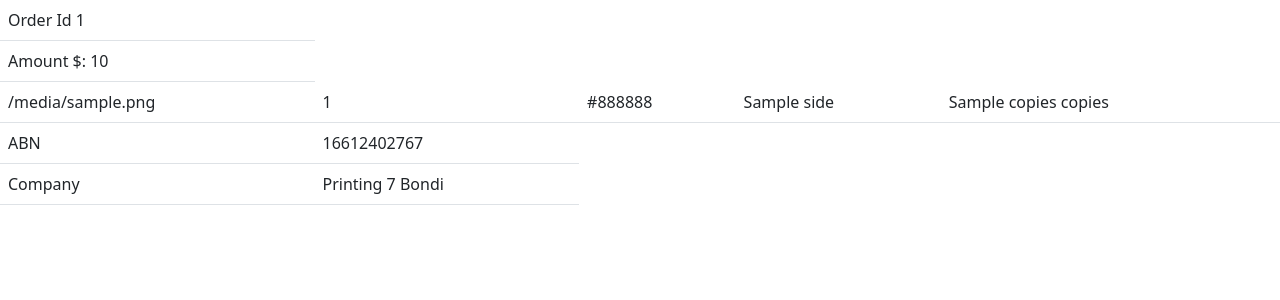
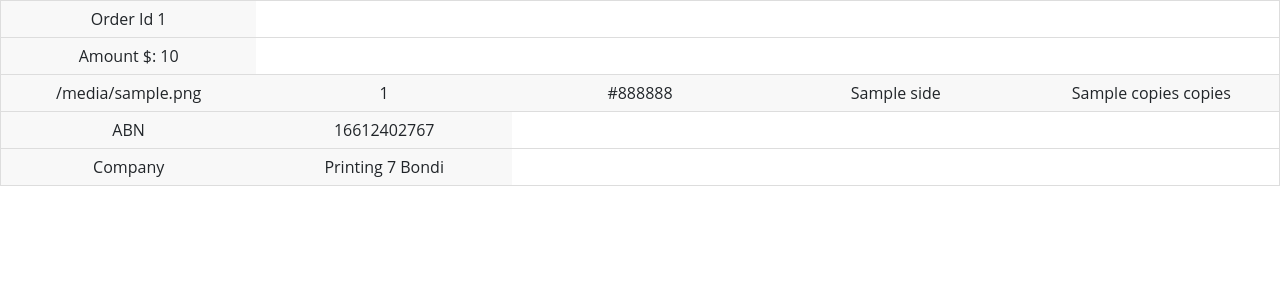
Before and after one commit to SmitVasoya3110/xrox_new, a Flask app: template templates/emailer.html in a window 1280 px wide. Shown: the top 300 px of the page. Run offline with Flask 2, Linux system fonts and the light colour scheme; the template is opened without the code that fills it: most values are stand-ins (such as "Sample title", 1, 10 or a date in 2020); some libraries are stand-ins or nearby versions.

Commit message:
Update emailer.html

```diff
--- a/templates/emailer.html
+++ b/templates/emailer.html
@@ -3,6 +3,55 @@
 <head>
     <meta charset="UTF-8">
     <link href="https://cdn.jsdelivr.net/npm/bootstrap@5.0.2/dist/css/bootstrap.min.css" rel="stylesheet" integrity="sha384-EVSTQN3/azprG1Anm3QDgpJLIm9Nao0Yz1ztcQTwFspd3yD65VohhpuuCOmLASjC" crossorigin="anonymous">
+    <style>
+        table {
+            border: 1px solid #ccc;
+            border-collapse: collapse;
+            margin: 0;
+            padding: 0;
+            width: 100%;
+            table-layout: fixed;
+          }
+          table tr {
+            background-color: #f8f8f8;
+            border: 1px solid #ddd;
+            padding: .35em;
+          }
+          table td {
+            padding: .625em;
+            text-align: center;
+          }
+
+          @media screen and (max-width: 600px) {
+            table {
+              border: 0;
+            }
+
+            table tr {
+              border-bottom: 3px solid #ddd;
+              display: block;
+              margin-bottom: .625em;
+            }
+
+            table td {
+              border-bottom: 1px solid #ddd;
+              display: block;
+              font-size: .8em;
+              text-align: right;
+            }
+
+            table td:last-child {
+              border-bottom: 0;
+            }
+        }
+
+
+          /* general styling */
+          body {
+            font-family: "Open Sans", sans-serif;
+            line-height: 1.25;
+          }
+    </style>
 </head>
 <body>
 <table class="table">
```
